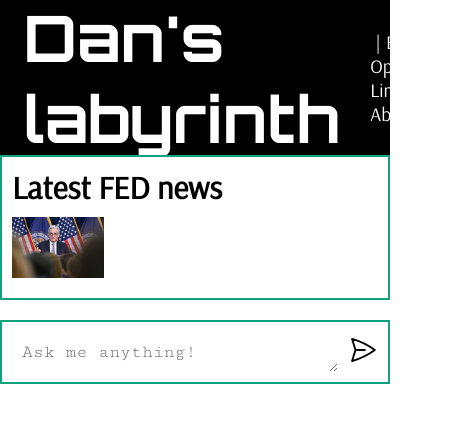
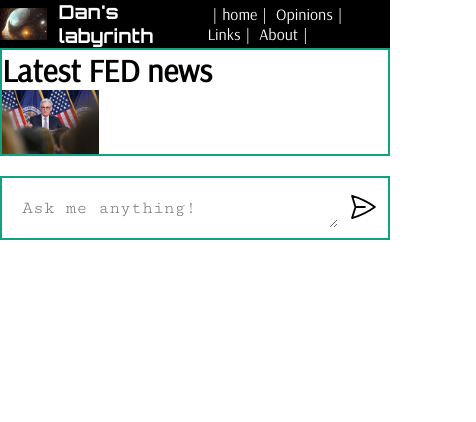
Before and after one commit to HilbertCorsair/AI_AMA, a website built with Vite: page client/index.html in a window 390 px wide. Shown: the whole page, 476 px wide, since content can reach past the window. Built offline with nearby package versions, Linux system fonts and the light colour scheme; no server answers.

Commit message:
breakpoint fix

```diff
--- a/client/index.html
+++ b/client/index.html
@@ -14,7 +14,7 @@
     <h1>Dan's labyrinth</h1>
 
     <ul class="banner-menu">
-      <li>Bussiness</li>
+      <li>home</li>
       <li>Opinions</li>
       <li>Links</li>
       <li>About</li>
--- a/client/script.js
+++ b/client/script.js
@@ -89,7 +89,7 @@
 
     //https://ama-tibi.onrender.com
 
-    const response = await fetch('http://localhost:5000', {
+    const response = await fetch('https://ama-tibi.onrender.com', {
         method: 'POST',
         headers: {
             'Content-Type': 'application/json',
--- a/client/style.css
+++ b/client/style.css
@@ -27,6 +27,7 @@
   src: url('./assets/Orbitron/Orbitron-VariableFont_wght.ttf');
 }
 
+
 * {
   margin: 0;
   padding: 0;
@@ -39,13 +40,11 @@
 }
 
 .flex-container {
-  max-width: 100%;
+  width: 100%;
   margin: 0 0;
-  padding: 10px;
   border:2px solid #10a37f;
   display: inline-flex;
   flex-direction: column;
-  gap: 10px;
 }
 
 #app {
@@ -125,7 +124,7 @@
 }
 
 #h_space {
-  max-width: 15%;
+  max-width: 12%;
   max-height: auto;
   overflow: hidden;
 }
@@ -151,6 +150,7 @@
 
 ul.banner-menu {
   padding-left: 6%;
+  align-self: center
 }
 
 ul.banner-menu li {
@@ -267,3 +267,27 @@
   width: 30px;
   height: 30px;
 }
+
+
+@media only screen and (max-width: 1112px) {
+
+  banner h1{
+    padding-left: 3%;
+    padding-right: 2%;
+    font-size: 1.2rem;
+    font-family: Orbitron;
+    color: white;
+    display: inline;
+    align-self: center;
+  }
+
+
+  ul.banner-menu li {
+    display: inline-block;
+    font-family: Arsenal;
+    font-size: 1rem;
+    color:white;
+  }
+
+
+}
```
